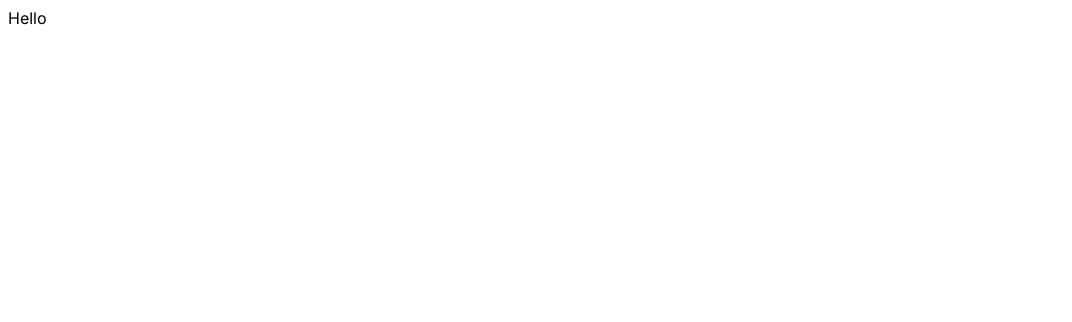
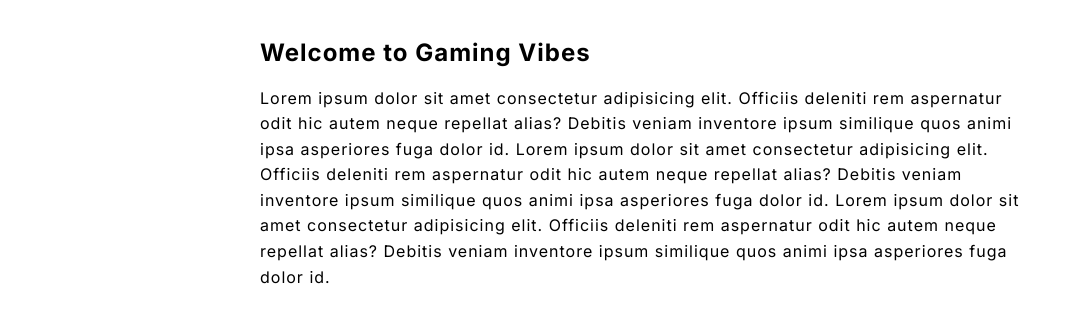
Before and after one commit to craj68168/Google-tags-and-google-analytics, a Next.js app: page / in a window 1280 px wide. Shown: the top 322 px of the page, without its empty margins (0-1072 px from the left). Built offline with nearby package versions, Linux system fonts and the light colour scheme.

Commit message:
feat:fixes some changes

```diff
--- a/package.json
+++ b/package.json
@@ -15,6 +15,7 @@
     "next": "13.4.12",
     "react": "18.2.0",
     "react-dom": "18.2.0",
+    "styled-components": "^6.0.5",
     "typescript": "5.1.6"
   }
 }
--- a/src/app/page.tsx
+++ b/src/app/page.tsx
@@ -1,5 +1,30 @@
+"use client"
+import styled from "styled-components";
+
+const Div = styled.div`
+  max-width: 760px;
+  margin: 40px auto;
+  letter-spacing: 1px;
+  line-height: 1.6em;
+`;
 export default function Home() {
   return (
-    <div>Hello</div>
-  )
+    <Div>
+      <h2>Welcome to Gaming Vibes</h2>
+      <div>
+        <p>
+          Lorem ipsum dolor sit amet consectetur adipisicing elit. Officiis
+          deleniti rem aspernatur odit hic autem neque repellat alias? Debitis
+          veniam inventore ipsum similique quos animi ipsa asperiores fuga dolor
+          id. Lorem ipsum dolor sit amet consectetur adipisicing elit. Officiis
+          deleniti rem aspernatur odit hic autem neque repellat alias? Debitis
+          veniam inventore ipsum similique quos animi ipsa asperiores fuga dolor
+          id. Lorem ipsum dolor sit amet consectetur adipisicing elit. Officiis
+          deleniti rem aspernatur odit hic autem neque repellat alias? Debitis
+          veniam inventore ipsum similique quos animi ipsa asperiores fuga dolor
+          id.
+        </p>
+      </div>
+    </Div>
+  );
 }
```
Also changed, not shown: components/Navbar.tsx (added, +29 -0 lines), 1 other file (tests, documents, lock files or other folders).
